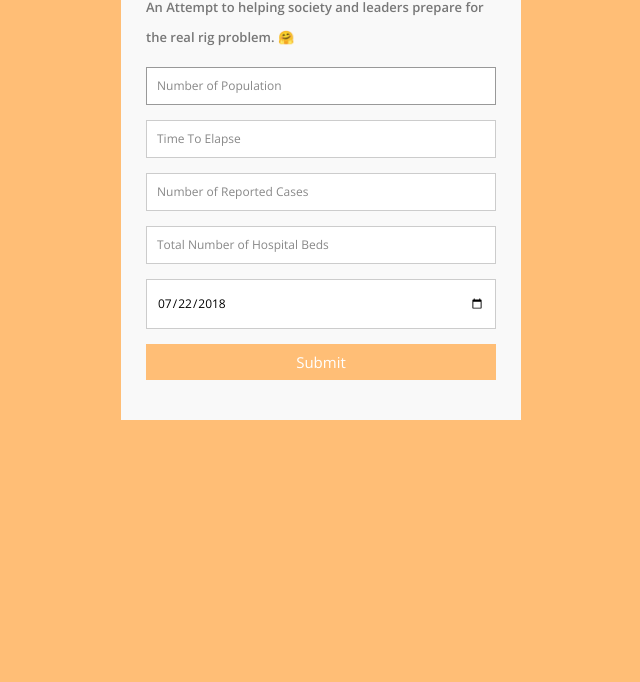
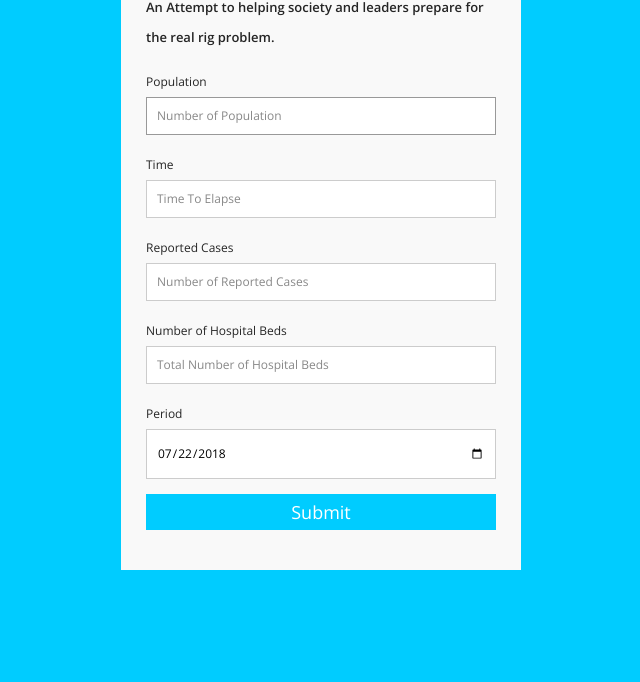
Before and after one commit to CornerstoneII/OIyadi, a website: page src/index.html in a window 1280 px wide. Shown: the part 118-800 px from the top of the page, without its empty margins (319-959 px from the left). Drawn offline with nearby package versions, Linux system fonts and the light colour scheme.

Commit message:
frontend lighthouse app

```diff
--- a/src/index.html
+++ b/src/index.html
@@ -5,37 +5,39 @@
     <meta name="Description" content="COVID Tracker App made by O. C. Iyadi">
     <meta name="viewport" content="width=device-width, initial-scale=1.0">
     <link rel="stylesheet" href="style.css">
+    <link rel="preconnect" href=" https://fonts.gstatic.com/" >
+    <link href="https://fonts.googleapis.com/css?family=Roboto:400,700&display=swap" rel="stylesheet">
     <title>COVID Tracker</title>
 </head>
 <body>
     <div class="container">
         <form id="data-form" action="" method="post">
           <h3>#BuildforSDG</h3>
-          <h4>An Attempt to helping society and leaders prepare for the real rig problem. &#129303</h4>
+          <h4>An Attempt to helping society and leaders prepare for the real rig problem.</h4>
           <fieldset>
-
-            <input placeholder="Number of Population" name="data-population" type="text" tabindex="1" required autofocus>
+            <label for="population">Population</label>
+            <input placeholder="Number of Population" name="data-population" type="text" tabindex="0" required autofocus>
           </fieldset>
           <fieldset>
-
-            <input placeholder="Time To Elapse" name="data-time-to-elapse" type="text" tabindex="2" required>
+            <label for="time-elapse">Time</label>
+            <input placeholder="Time To Elapse" name="data-time-to-elapse" type="text" tabindex="0" required>
           </fieldset>
           <fieldset>
-
-            <input placeholder="Number of Reported Cases" name="data-reported-cases" type="tel" tabindex="3" required>
+            <label for="reported-cases">Reported Cases</label>
+            <input placeholder="Number of Reported Cases" name="data-reported-cases" type="tel" tabindex="0" required>
           </fieldset>
           <fieldset>
-
-            <input placeholder="Total Number of Hospital Beds" name="data-total-hospital-beds" type="text" tabindex="2" required>
+            <label for="total-hospital-beds">Number of Hospital Beds</label>
+            <input placeholder="Total Number of Hospital Beds" name="data-total-hospital-beds" type="text" tabindex="0" required>
           </fieldset>
           <fieldset>
-
+            <label for="date">Period</label>
             <input type="date" id="start" name="data-period-type"
             value="2018-07-22"
             min="2019-01-01" max="2023-12-31">
           </fieldset>
           <fieldset>
-            <button name="submit" type="submit" name="data-go-estimate" data-submit="...Sending">Submit</button>
+            <button role="button" type="submit" name="data-go-estimate" data-submit="...Sending">Submit</button>
           </fieldset>
         </form>
       </div>
--- a/src/style.css
+++ b/src/style.css
@@ -18,8 +18,9 @@ body {
 	font-weight:300;
 	font-size: 12px;
 	line-height:30px;
-	color:#777;
-	background:#ffbe76;
+	color:rgb(37, 37, 37);
+	background:#0CF;
+	font-display: swap;
 }
 
 .container {
@@ -38,7 +39,7 @@ body {
 }
 
 #data-form h3 {
-	color: #F96;
+	color: black;
 	display: block;
 	font-size: 30px;
 	font-weight: 400;
@@ -83,11 +84,11 @@ fieldset {
 	cursor:pointer;
 	width:100%;
 	border:none;
-	background:#ffbe76;
+	background:#0CF;
 	color:#FFF;
 	margin:0 0 5px;
 	padding:10px;
-	font-size:15px;
+	font-size:18px;
 }
 
 #data-form button[type="submit"]:hover {
```
Also changed, not shown: 1 other file.
